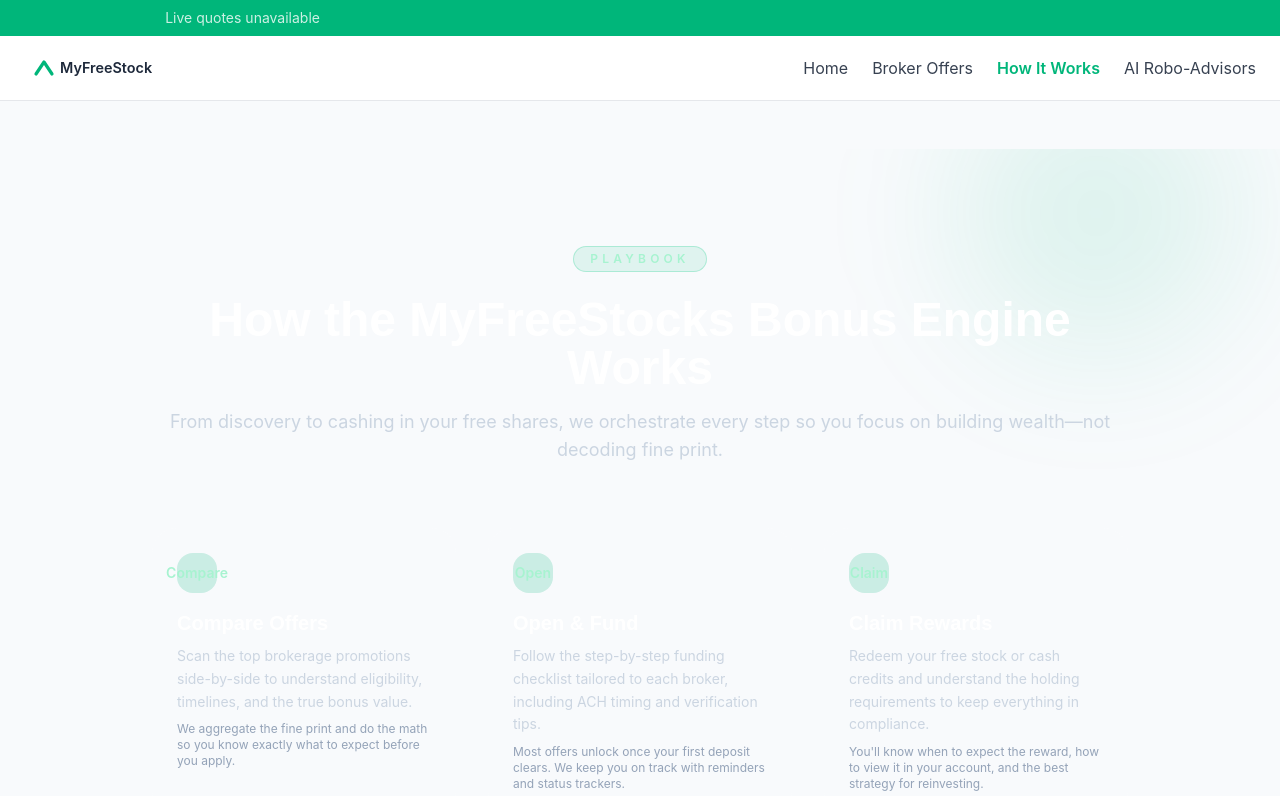
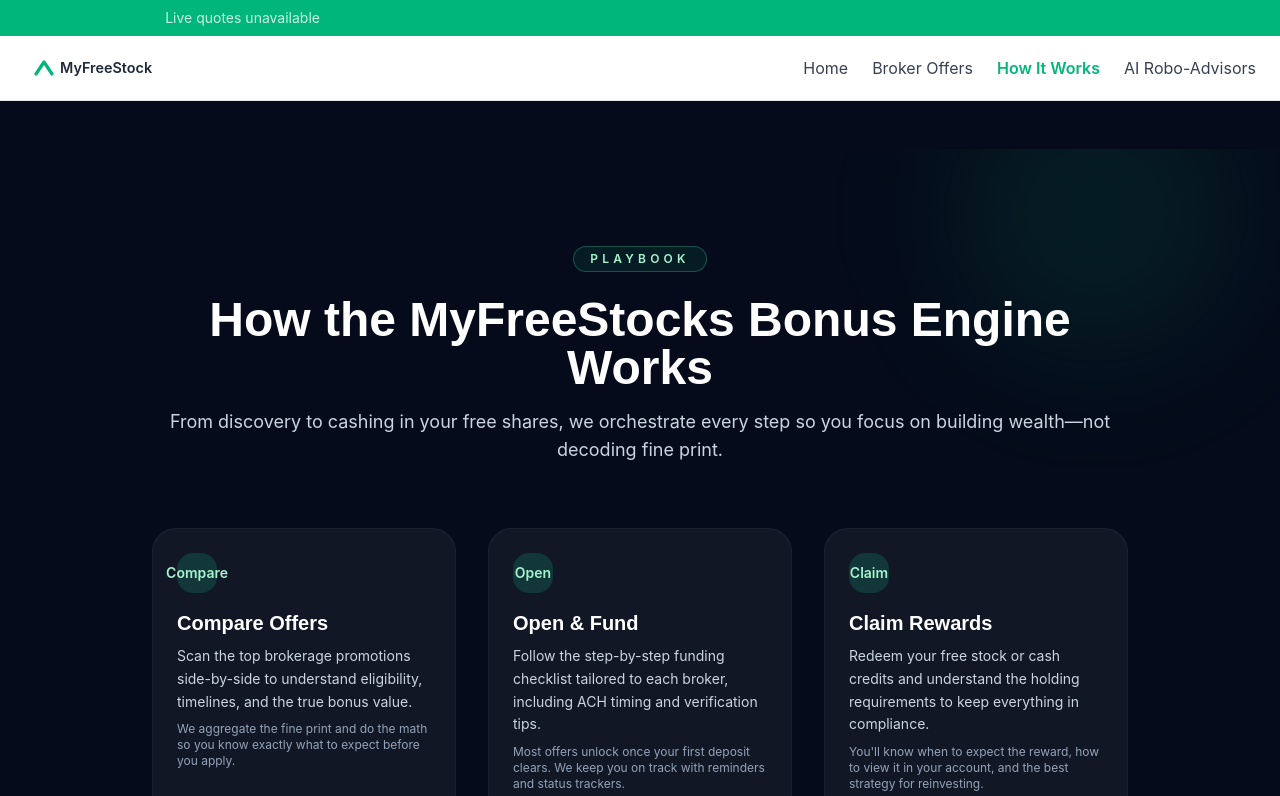
Before and after one commit to dregna/myfreestocks, a React (Vite) app: page /how-it-works in a window 1280 px wide. Shown: the top 796 px of the page. Built offline with nearby package versions, Linux system fonts and the light colour scheme; no server answers.

Commit message:
Wrap How It Works content in dark theme container

```diff
--- a/src/pages/HowItWorks.jsx
+++ b/src/pages/HowItWorks.jsx
@@ -70,6 +70,7 @@
 export default function HowItWorks() {
   return (
     <PageShell>
+      <div className="bg-[#050B1A] text-slate-100 min-h-screen">
         <section className="text-center py-12">
           <div className="relative overflow-hidden">
             <div className="absolute -top-20 right-10 hidden h-72 w-72 rounded-full bg-emerald-500/10 blur-3xl lg:block" />
@@ -182,6 +183,7 @@
             </div>
           </div>
         </section>
+      </div>
     </PageShell>
   );
 }
```
Lines whose indentation alone changed are shown as unchanged.
